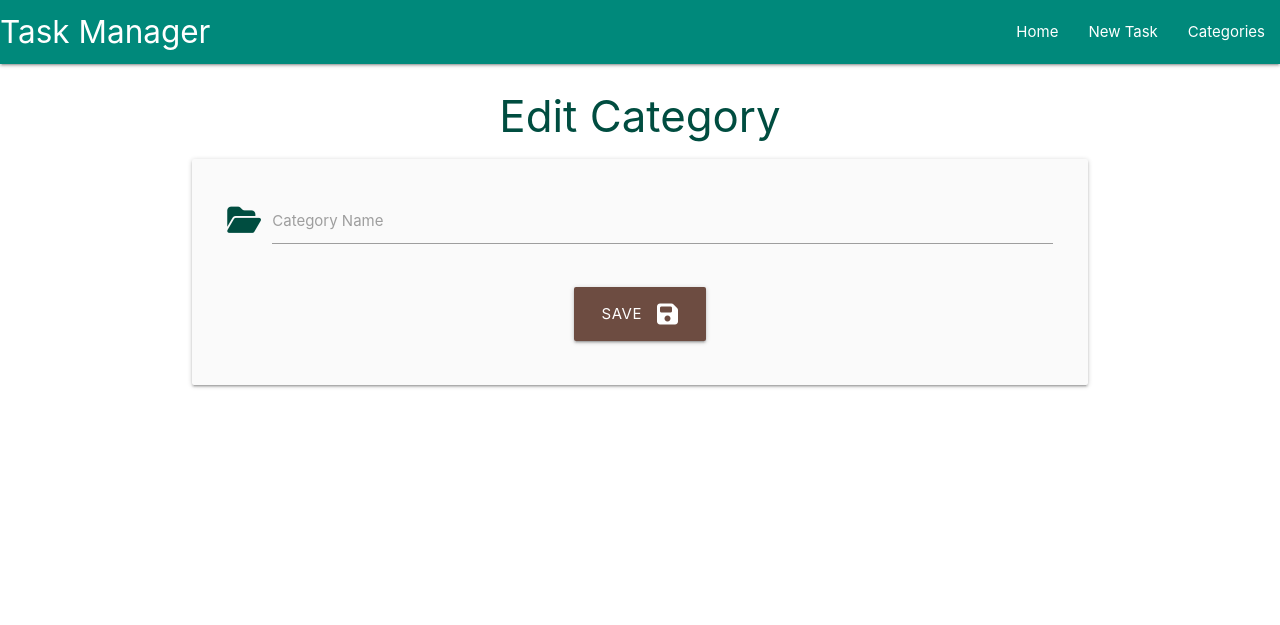
After one commit to rowanam/task-manager-app, a Flask app: template taskmanager/templates/edit_category.html in a window 1280 px wide. The commit adds this page. Shown: the top 625 px of the page. Run offline with Flask 3, Linux system fonts and the light colour scheme; the template is opened without the code that fills it, so the values that code supplies are empty; some libraries are stand-ins or nearby versions.

Commit message:
Add code to edit category names

```diff
--- a/taskmanager/templates/categories.html
+++ b/taskmanager/templates/categories.html
@@ -20,7 +20,8 @@
                     <span class="card-title">{{ category.category_name }}</span>
                 </div>
                 <div class="card-action">
-                    <a href="#" class="btn-small orange lighten-1">Edit</a>
+                    <a href="{{ url_for('edit_category', category_id=category.id) }}"
+                        class="btn-small orange lighten-1">Edit</a>
                     <a href="#" class="btn-small red darken-1">Delete</a>
                 </div>
             </div>
--- /dev/null
+++ b/taskmanager/templates/edit_category.html
@@ -0,0 +1,28 @@
+{% extends "base.html" %}
+
+{% block content %}
+
+<h3 class="teal-text text-darken-4 center-align">Edit Category</h3>
+
+<div class="row card-panel grey lighten-5">
+    <form class="col s12" method="POST" action="{{ url_for('edit_category', category_id=category.id) }}">
+        <!-- category name -->
+        <div class="row">
+            <div class="input-field col s12">
+                <i class="fa-solid fa-folder-open prefix teal-text text-darken-4"></i>
+                <input id="category_name" name="category_name" value="{{ category.category_name }}" minlength="3" maxlength="25" type="text" class="validate" required>
+                <label for="category_name">Category Name</label>
+            </div>
+        </div>
+        <!-- submit button -->
+        <div class="row">
+            <div class="col s12 center-align">
+                <button type="submit" class="btn-large brown darken-1">
+                    Save <i class="fa-solid fa-floppy-disk right"></i>
+                </button>
+            </div>
+        </div>
+    </form>
+</div>
+
+{% endblock %}
```
Also changed, not shown: taskmanager/routes.py (+10 -0 lines).
